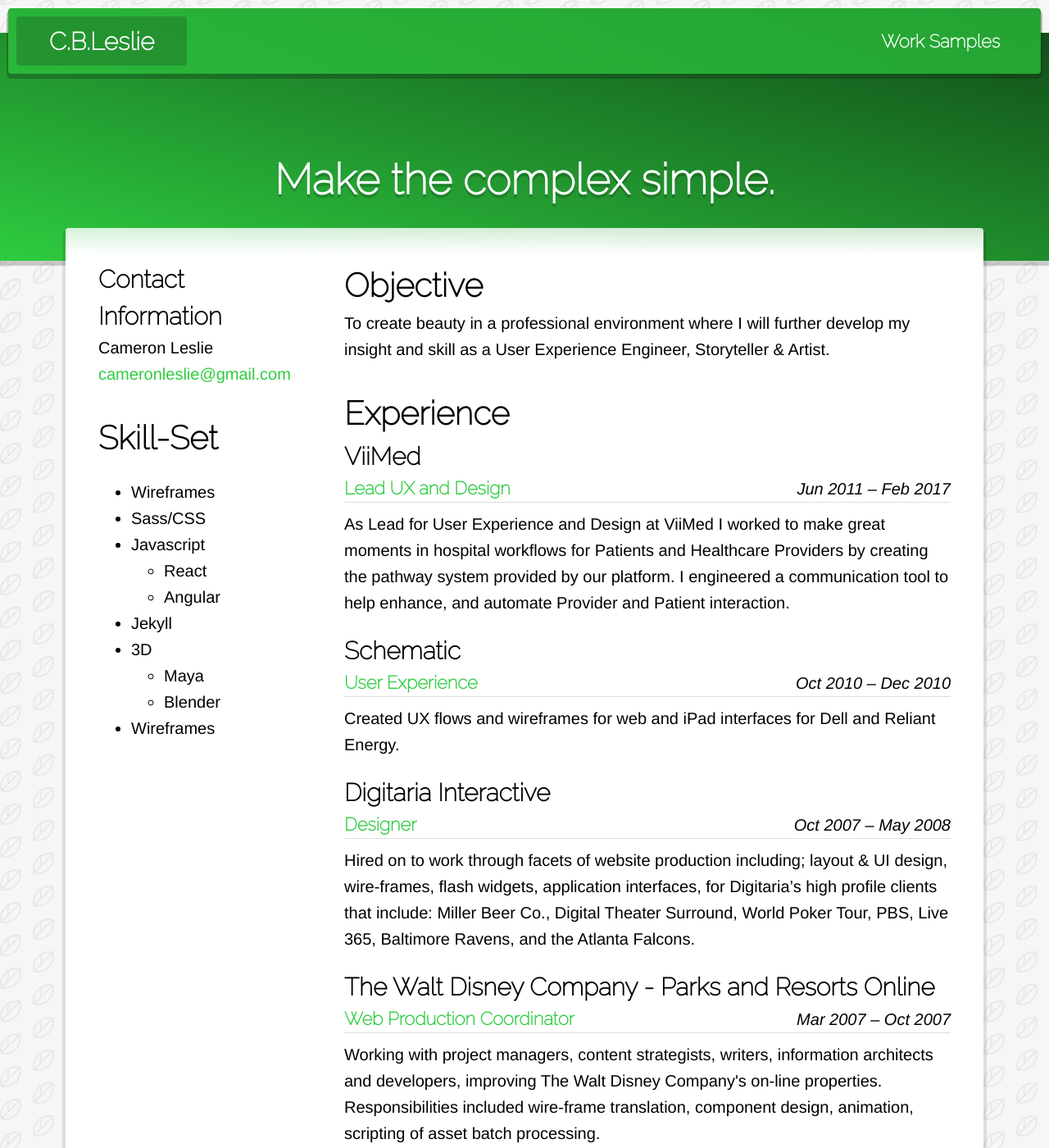
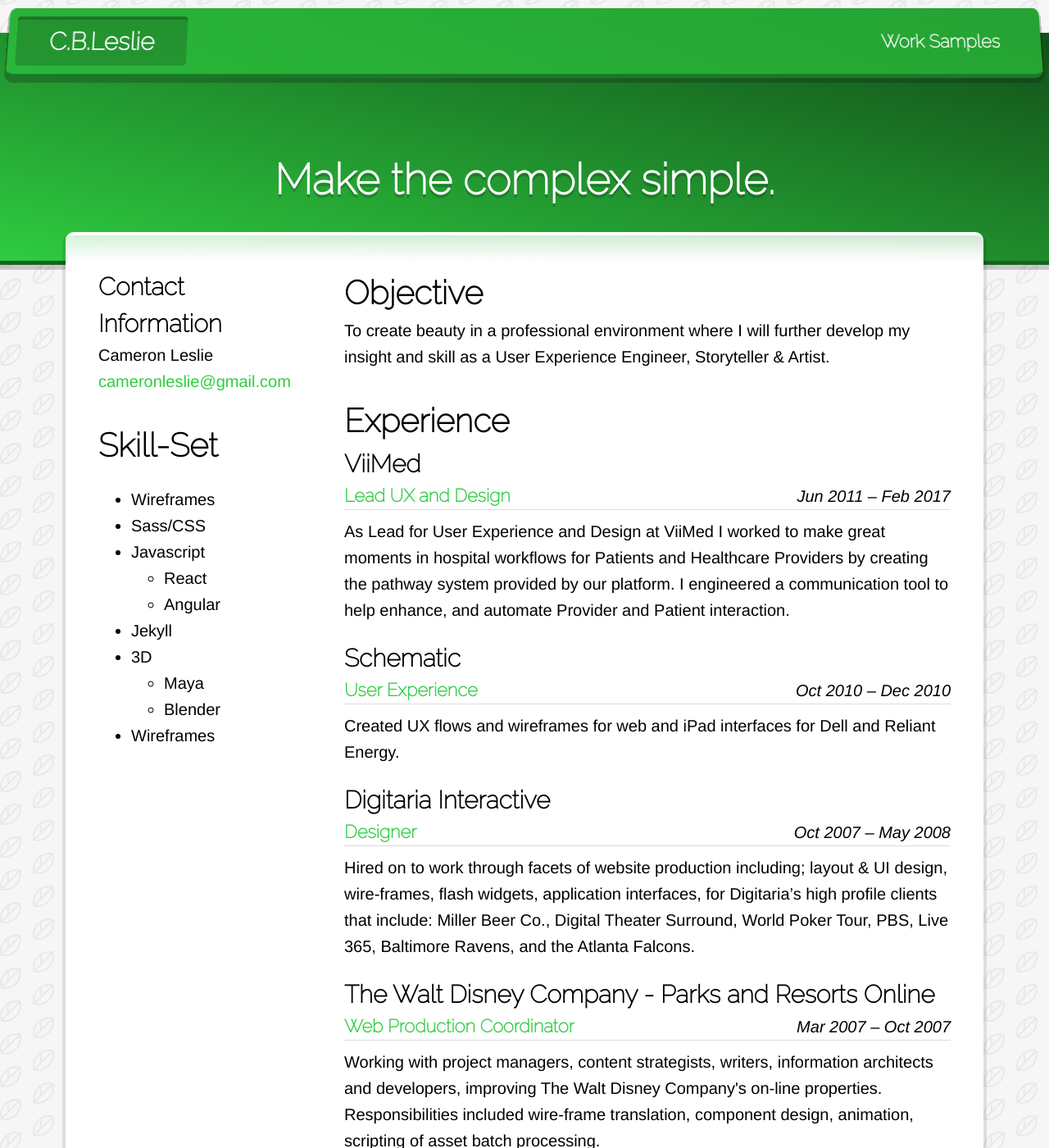
Before and after one commit to cbleslie/cbleslie.github.io, a Jekyll site: the page built from index.md, in a window 1280 px wide and 1400 px high. Shown: the whole window at 82% size. Built offline with Jekyll 4.4.1, drawn with Linux system fonts in a browser that asks for light colours.

Commit message:
now in THREEEEEE DEEE

```diff
--- a/_includes/head.html
+++ b/_includes/head.html
@@ -1,7 +1,7 @@
 <head>
   <meta charset="utf-8">
   <meta name="viewport" content="width=device-width, initial-scale=1.0">
-  <title>{{ site.title }}</title>
+  <title>{{ site.title }} - {{page.title}}</title>
   <link rel="stylesheet" href="/css/styles.css">
   <link rel="stylesheet" href="https://fonts.googleapis.com/css?family=Raleway:100">
 </head>
--- a/_sass/component/_headline.scss
+++ b/_sass/component/_headline.scss
@@ -1,5 +1,5 @@
-$headline-background-color-a: lighten(map-get($color, enthusiasm), 0%);
-$headline-background-color-b: darken(map-get($color, enthusiasm), 30%);
+$headline-background-color-a: lighten($key-color, 0%);
+$headline-background-color-b: darken($key-color, 30%);
 
 [data-headline] {
   background: linear-gradient(
@@ -9,6 +9,7 @@
   );
   background-attachment: fixed;
   background-color: $headline-background-color-a;
+  border-bottom: .25rem solid darken($headline-background-color-a, 25%);
   box-shadow: 0 .3rem 0 0 rgba(map-get($color, despair), .2);
   color: map-get($color, calm);
   margin-top: 2rem;
--- a/_sass/component/_horizontal-menu.scss
+++ b/_sass/component/_horizontal-menu.scss
@@ -11,9 +11,9 @@
   }
 
   li {
+    border-radius: .2rem;
     display: inline-block;
     margin: .5rem;
-    border-radius: .2rem;
 
     &:hover {
       background: linear-gradient(
--- a/_sass/component/_primary-nav.scss
+++ b/_sass/component/_primary-nav.scss
@@ -10,12 +10,15 @@
     $primary-nav-background-color-b 100%
   );
   background-color: $primary-nav-background-color-a;
-  border-radius: .2rem;
+  border-bottom: .25rem solid darken($primary-nav-background-color-b, 10%);
+  border-radius: .4rem .4rem .5rem .5rem;
   box-shadow: 0 .2rem 0 .1rem rgba(map-get($color, despair), .25);
   font-weight: bold;
   margin: .5rem;
+  transform: perspective(300px) rotateX(2deg);
   width: calc(100% - 1rem);
   z-index: 1000;
+
 
   .data-primary-nav--wrapper {
     display: flex;
@@ -33,6 +36,12 @@
     &:hover {
       border-bottom: 0;
       text-decoration: none;
+    }
+  }
+
+  li {
+    &.active {
+      box-shadow: inset 0 .2rem 0 0 rgba(map-get($color, despair), .25);
     }
   }
 
--- a/_sass/component/_project.scss
+++ b/_sass/component/_project.scss
@@ -7,7 +7,6 @@
   padding-left: .8rem;
   padding-right: .8rem;
   padding-top: .5rem;
-
 
   .project--title {
     display: block;
--- a/_sass/object/_container.scss
+++ b/_sass/object/_container.scss
@@ -5,7 +5,8 @@
     rgba(map-get($color, calm), 1) 0%,
     rgba(map-get($color, calm), 1) 98%,
     rgba(map-get($color, calm), .8) 100%);
-  border-radius: .2rem;
+  border-radius: .5rem .5rem .2rem .2rem;
+  border-top: .2rem solid map-get($color, calm);
   box-shadow: 0 .3rem 0 .2rem rgba(map-get($color, despair), .1);
   margin-bottom: 5rem;
   margin-left: auto;
```
